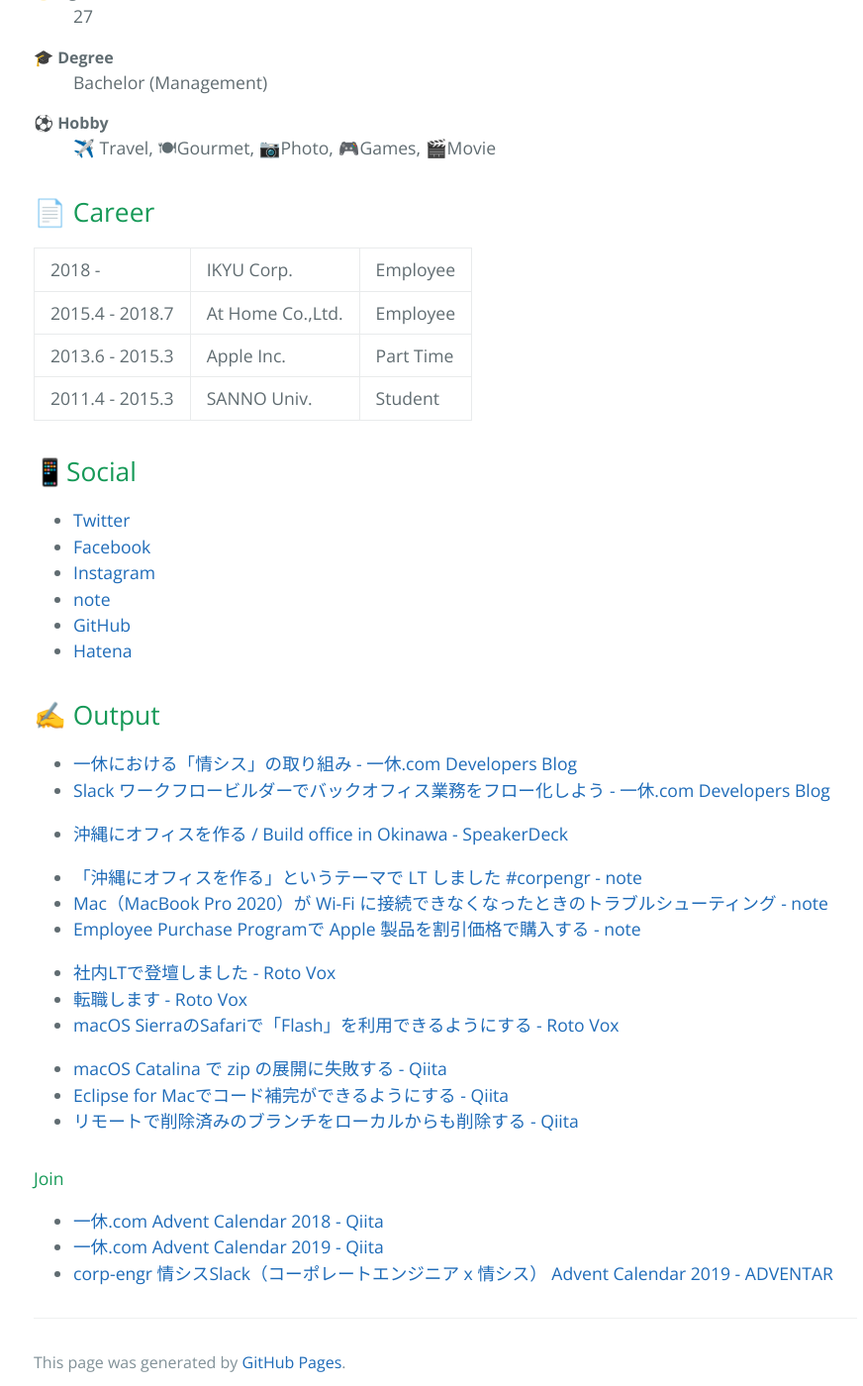
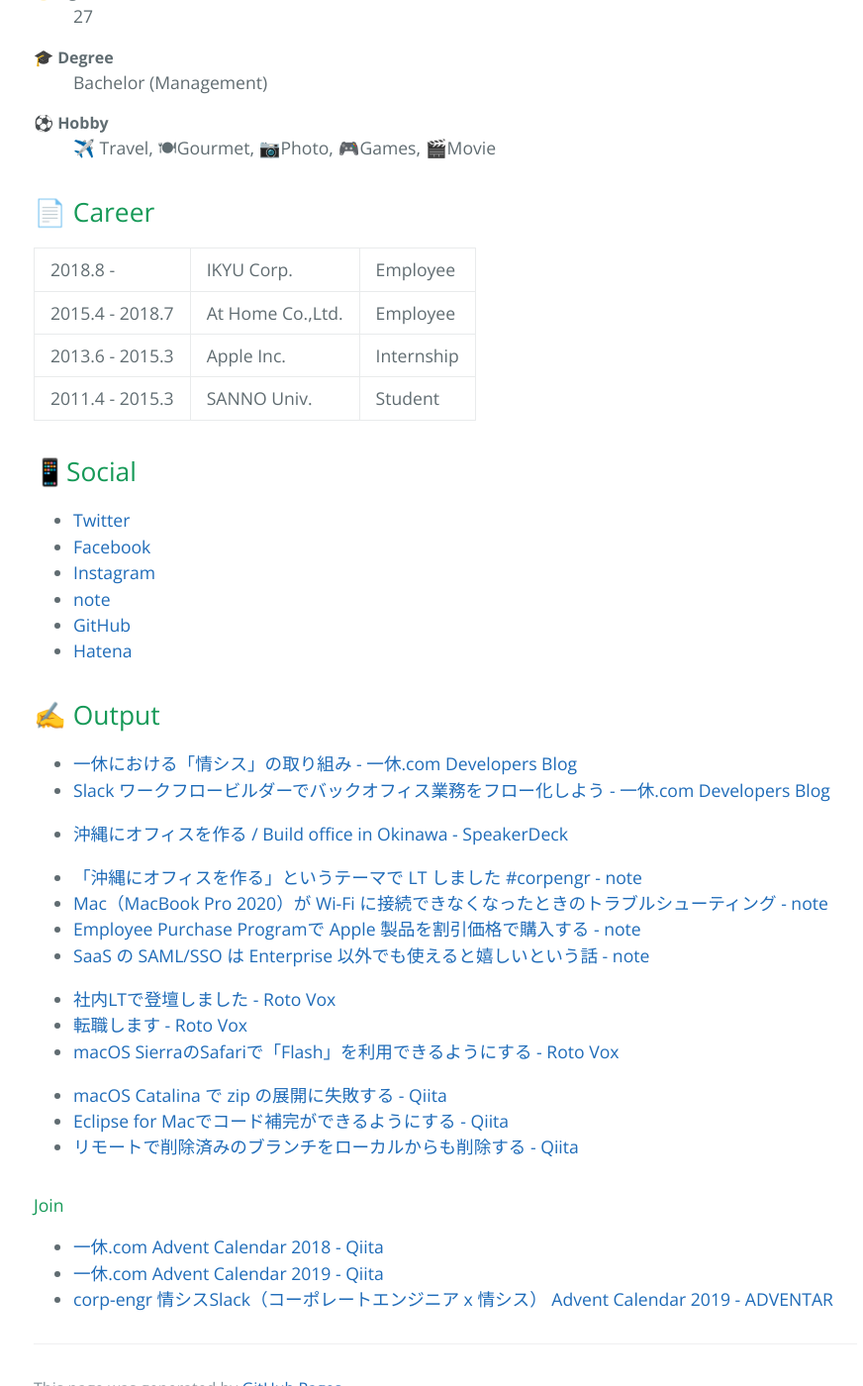
Before and after one commit to rotomx/rotomx.github.io, a Jekyll site: the page built from index.md, in a window 1280 px wide and 1400 px high, scrolled down 851 px. Shown: the whole window at 99% size, without its empty margins (190-1062 px from the left). Built offline with Jekyll 4.4.1, drawn with Linux system fonts in a browser that asks for light colours.

Commit message:
Update index.md
Update: note

```diff
--- a/index.md
+++ b/index.md
@@ -21,9 +21,9 @@ layout: default
 
 ## 📄 Career
 
-| 2018 -          | IKYU Corp.          | Employee  |
+| 2018.8 -          | IKYU Corp.          | Employee  |
 | 2015.4 - 2018.7 | At Home Co.,Ltd.    | Employee  |
-| 2013.6 - 2015.3 | Apple Inc.          | Part Time |
+| 2013.6 - 2015.3 | Apple Inc.          | Internship |
 | 2011.4 - 2015.3 | SANNO Univ.         | Student   |
 
 ## 📱Social
@@ -48,6 +48,7 @@ layout: default
 * [「沖縄にオフィスを作る」というテーマで LT しました #corpengr - note](https://note.com/rotomx/n/n773981c831d2)
 * [Mac（MacBook Pro 2020）が Wi-Fi に接続できなくなったときのトラブルシューティング - note](https://note.com/rotomx/n/n54c036e548e7)
 * [Employee Purchase Programで Apple 製品を割引価格で購入する - note](https://note.com/rotomx/n/nccbbf5f442d0)
+* [SaaS の SAML/SSO は Enterprise 以外でも使えると嬉しいという話 - note](https://note.com/rotomx/n/neb7e3cb8b9b7)
 
 
 * [社内LTで登壇しました - Roto Vox](http://rotomx.hateblo.jp/entry/2018/06/28/%E7%A4%BE%E5%86%85LT%E3%81%A7%E7%99%BB%E5%A3%87%E3%81%97%E3%81%BE%E3%81%97%E3%81%9F)
```
